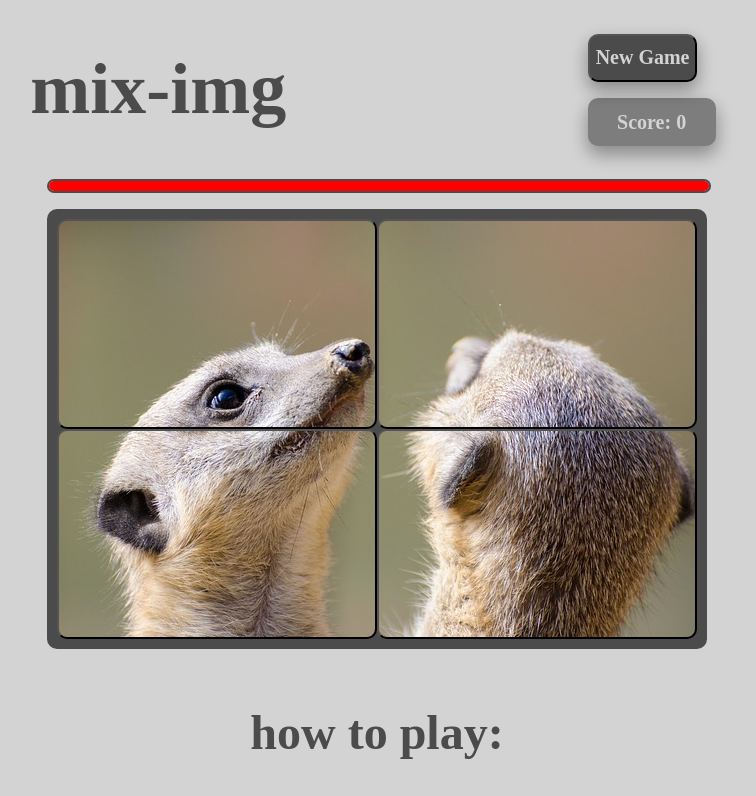
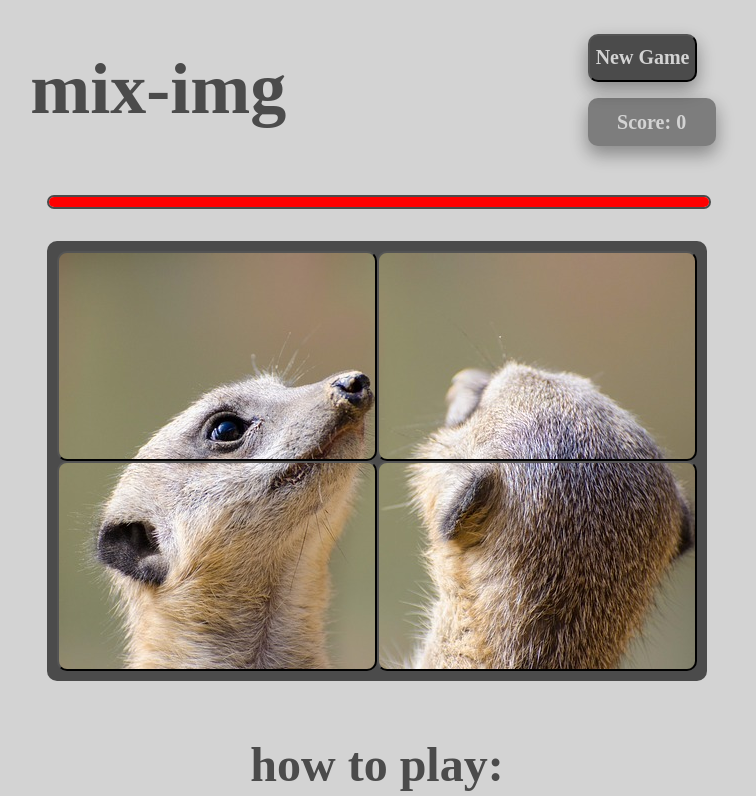
Before and after one commit to CodySelman/react-fifteen, a React (Create React App) app in the folder client/: page / in a window 1280 px wide. Shown: the top 796 px of the page, without its empty margins (263-1019 px from the left). Built offline with nearby package versions, Linux system fonts and the light colour scheme.

Commit message:
Applied various margin stylings.

```diff
--- a/client/src/App.css
+++ b/client/src/App.css
@@ -8,6 +8,7 @@ html, body {
     display: flex;
     justify-content: center;
     align-content: center;
+    margin-top: 2rem;
 }
 
 .App--margin-top-3 {
@@ -18,6 +19,7 @@ html, body {
     display: flex;
     justify-content: center;
     align-self: center;
+    margin-top: 1rem;
 }
 .App-bottomButtonContainer button {
     background-color: rgb(75,75,75);
--- a/client/src/Heading.css
+++ b/client/src/Heading.css
@@ -39,4 +39,5 @@
     width: 660px;
     margin: auto;
     margin-bottom: 1rem;
+    margin-top: 1rem;
 }
--- a/client/src/HowToPlay.css
+++ b/client/src/HowToPlay.css
@@ -4,7 +4,7 @@
     flex-direction: column;
     margin: auto;
     align-items: center;
-    margin-top: 1.5rem;
+    margin-top: 0.5rem;
     color: rgb(75,75,75);
     font-weight: bold;
     text-align: center;
```
